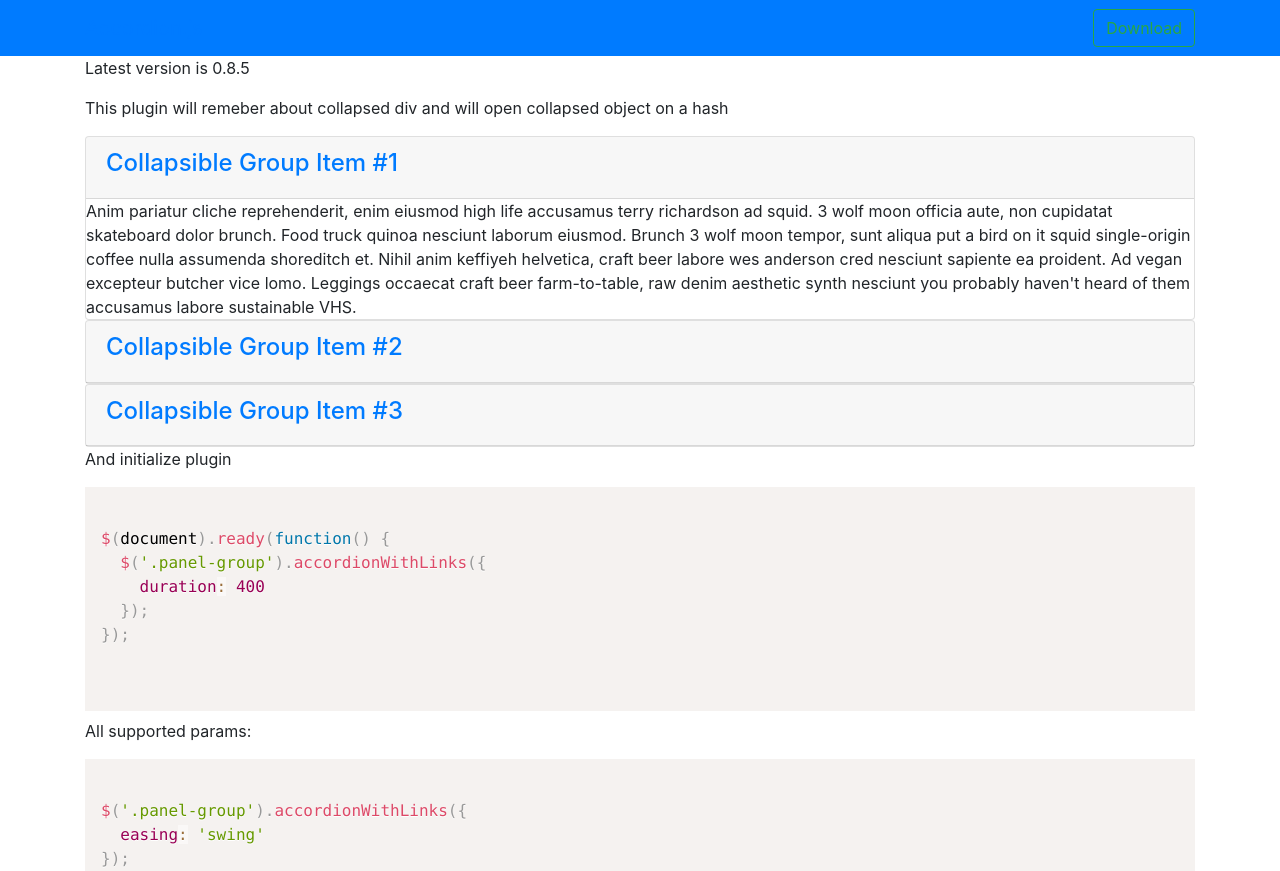
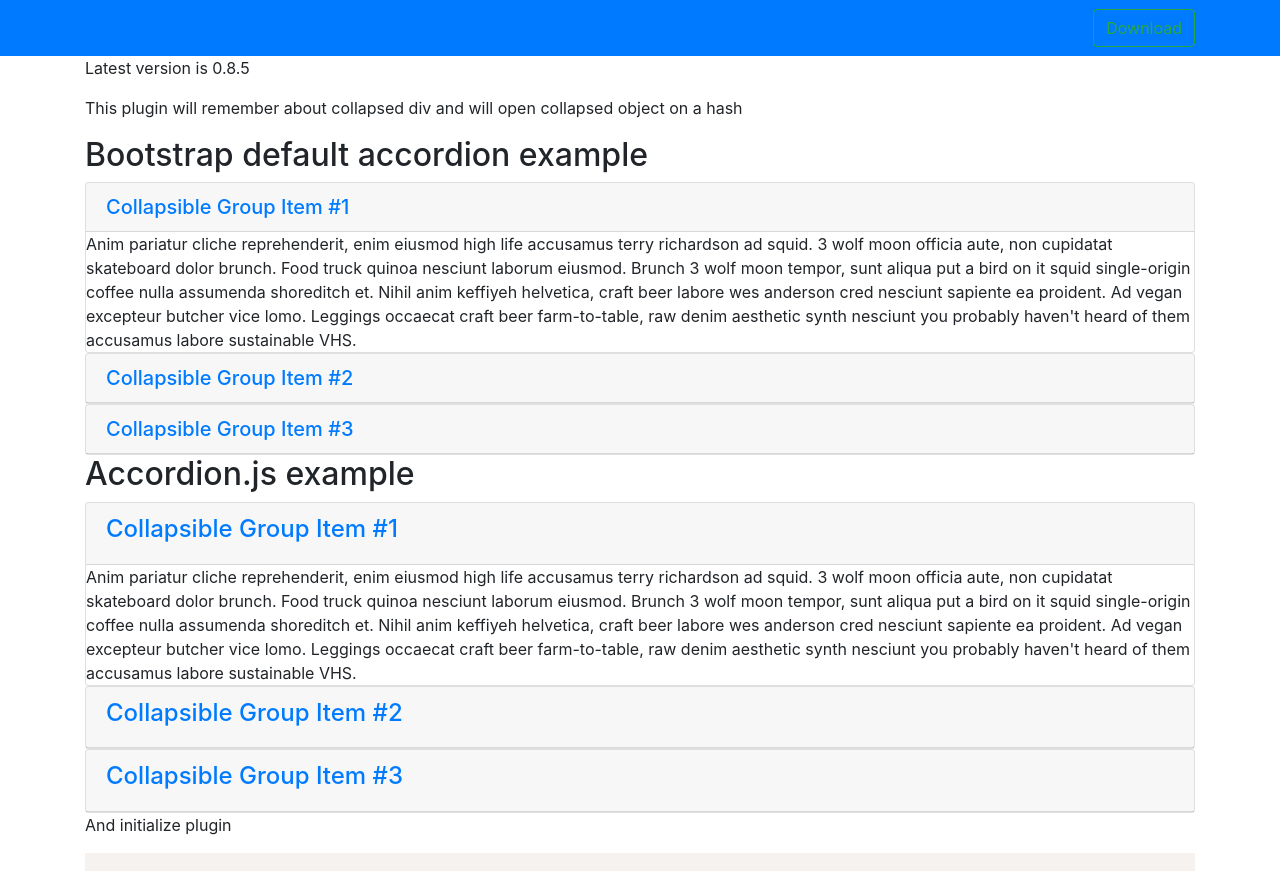
Before and after one commit to IamEmpty/accordion-plugin, a website: page index.html in a window 1280 px wide. Shown: the top 871 px of the page. Drawn offline with nearby package versions, Linux system fonts and the light colour scheme.

Commit message:
add bootstrap example

```diff
--- a/index.html
+++ b/index.html
@@ -45,20 +45,74 @@
         <div class="col-md-12">
           <h1 id="home">Accordion plugin can collapse your divs</h1>
           <p>Latest version is 0.8.5</p>
-          <p>This plugin will remeber about collapsed div and will open collapsed object on a hash</p>
+          <p>This plugin will remember about collapsed div and will open collapsed object on a hash</p>
         </div>
       </div>
 
       <div class="row">
         <div class="col-md-12">
+          <h2>Bootstrap default accordion example</h2>
+
           <div id="accordion" role="tablist" aria-multiselectable="true">
+            <div class="card">
+              <div class="card-header" role="tab" id="headingOne">
+                <h5 class="mb-0">
+                  <a data-toggle="collapse" data-parent="#accordion" href="#collapseOne" aria-expanded="true" aria-controls="collapseOne">
+                    Collapsible Group Item #1
+                  </a>
+                </h5>
+              </div>
+
+              <div id="collapseOne" class="collapse show" role="tabpanel" aria-labelledby="headingOne">
+                <div class="card-block">
+                  Anim pariatur cliche reprehenderit, enim eiusmod high life accusamus terry richardson ad squid. 3 wolf moon officia aute, non cupidatat skateboard dolor brunch. Food truck quinoa nesciunt laborum eiusmod. Brunch 3 wolf moon tempor, sunt aliqua put a bird on it squid single-origin coffee nulla assumenda shoreditch et. Nihil anim keffiyeh helvetica, craft beer labore wes anderson cred nesciunt sapiente ea proident. Ad vegan excepteur butcher vice lomo. Leggings occaecat craft beer farm-to-table, raw denim aesthetic synth nesciunt you probably haven't heard of them accusamus labore sustainable VHS.
+                </div>
+              </div>
+            </div>
+            <div class="card">
+              <div class="card-header" role="tab" id="headingTwo">
+                <h5 class="mb-0">
+                  <a class="collapsed" data-toggle="collapse" data-parent="#accordion" href="#collapseTwo" aria-expanded="false" aria-controls="collapseTwo">
+                    Collapsible Group Item #2
+                  </a>
+                </h5>
+              </div>
+              <div id="collapseTwo" class="collapse" role="tabpanel" aria-labelledby="headingTwo">
+                <div class="card-block">
+                  Anim pariatur cliche reprehenderit, enim eiusmod high life accusamus terry richardson ad squid. 3 wolf moon officia aute, non cupidatat skateboard dolor brunch. Food truck quinoa nesciunt laborum eiusmod. Brunch 3 wolf moon tempor, sunt aliqua put a bird on it squid single-origin coffee nulla assumenda shoreditch et. Nihil anim keffiyeh helvetica, craft beer labore wes anderson cred nesciunt sapiente ea proident. Ad vegan excepteur butcher vice lomo. Leggings occaecat craft beer farm-to-table, raw denim aesthetic synth nesciunt you probably haven't heard of them accusamus labore sustainable VHS.
+                </div>
+              </div>
+            </div>
+            <div class="card">
+              <div class="card-header" role="tab" id="headingThree">
+                <h5 class="mb-0">
+                  <a class="collapsed" data-toggle="collapse" data-parent="#accordion" href="#collapseThree" aria-expanded="false" aria-controls="collapseThree">
+                    Collapsible Group Item #3
+                  </a>
+                </h5>
+              </div>
+              <div id="collapseThree" class="collapse" role="tabpanel" aria-labelledby="headingThree">
+                <div class="card-block">
+                  Anim pariatur cliche reprehenderit, enim eiusmod high life accusamus terry richardson ad squid. 3 wolf moon officia aute, non cupidatat skateboard dolor brunch. Food truck quinoa nesciunt laborum eiusmod. Brunch 3 wolf moon tempor, sunt aliqua put a bird on it squid single-origin coffee nulla assumenda shoreditch et. Nihil anim keffiyeh helvetica, craft beer labore wes anderson cred nesciunt sapiente ea proident. Ad vegan excepteur butcher vice lomo. Leggings occaecat craft beer farm-to-table, raw denim aesthetic synth nesciunt you probably haven't heard of them accusamus labore sustainable VHS.
+                </div>
+              </div>
+            </div>
+          </div>
+        </div>
+      </div>
+
+      <div class="row">
+        <div class="col-md-12">
+          <h2>Accordion.js example</h2>
+
+          <div class="accordion" role="tablist" aria-multiselectable="true">
             <div class="card">
               <div class="card-header">
                 <h4 class="panel-title">
                   <a data-toggle="collapse" data-parent="#accordion" href="#collapseOne">Collapsible Group Item #1</a>
                 </h4>
               </div>
-              <div id="collapseOne" class="collapse show">
+              <div id="collapse1" class="collapse show">
                 <div class="card-block">
                   Anim pariatur cliche reprehenderit, enim eiusmod high life accusamus terry richardson ad squid. 3 wolf moon officia aute, non cupidatat skateboard dolor brunch. Food truck quinoa nesciunt laborum eiusmod. Brunch 3 wolf moon tempor, sunt aliqua put a bird on it squid single-origin coffee nulla assumenda shoreditch et. Nihil anim keffiyeh helvetica, craft beer labore wes anderson cred nesciunt sapiente ea proident. Ad vegan excepteur butcher vice lomo. Leggings occaecat craft beer farm-to-table, raw denim aesthetic synth nesciunt you probably haven't heard of them accusamus labore sustainable VHS.
                 </div>
@@ -70,7 +124,7 @@
                   <a data-toggle="collapse" data-parent="#accordion" href="#collapseTwo">Collapsible Group Item #2</a>
                 </h4>
               </div>
-              <div id="collapseTwo" class="collapse">
+              <div id="collapse2" class="collapse">
                 <div class="card-block">
                   Anim pariatur cliche reprehenderit, enim eiusmod high life accusamus terry richardson ad squid. 3 wolf moon officia aute, non cupidatat skateboard dolor brunch. Food truck quinoa nesciunt laborum eiusmod. Brunch 3 wolf moon tempor, sunt aliqua put a bird on it squid single-origin coffee nulla assumenda shoreditch et. Nihil anim keffiyeh helvetica, craft beer labore wes anderson cred nesciunt sapiente ea proident. Ad vegan excepteur butcher vice lomo. Leggings occaecat craft beer farm-to-table, raw denim aesthetic synth nesciunt you probably haven't heard of them accusamus labore sustainable VHS.
                 </div>
@@ -82,7 +136,7 @@
                   <a data-toggle="collapse" data-parent="#accordion" href="#collapseThree">Collapsible Group Item #3</a>
                 </h4>
               </div>
-              <div id="collapseThree" class="panel-collapse collapse">
+              <div id="collapse3" class="panel-collapse collapse">
                 <div class="card-block">
                   Anim pariatur cliche reprehenderit, enim eiusmod high life accusamus terry richardson ad squid. 3 wolf moon officia aute, non cupidatat skateboard dolor brunch. Food truck quinoa nesciunt laborum eiusmod. Brunch 3 wolf moon tempor, sunt aliqua put a bird on it squid single-origin coffee nulla assumenda shoreditch et. Nihil anim keffiyeh helvetica, craft beer labore wes anderson cred nesciunt sapiente ea proident. Ad vegan excepteur butcher vice lomo. Leggings occaecat craft beer farm-to-table, raw denim aesthetic synth nesciunt you probably haven't heard of them accusamus labore sustainable VHS.
                 </div>
@@ -106,7 +160,6 @@ $(document).ready(function() {
           </pre>
 
           <p>All supported params:</p>
-
           <pre>
             <code class="language-javascript">
 $('.panel-group').accordionWithLinks({
@@ -115,9 +168,7 @@ $('.panel-group').accordionWithLinks({
             </code>
           </pre>
 
-
           <p>In this option you can change amount of show</p>
-
           <pre>
             <code class="language-javascript">
 $('.panel-group').accordionWithLinks({
@@ -142,6 +193,10 @@ $('.panel-group').accordionWithLinks({
       src="https://code.jquery.com/jquery-3.1.1.slim.min.js"
       integrity="sha256-/SIrNqv8h6QGKDuNoLGA4iret+kyesCkHGzVUUV0shc="
       crossorigin="anonymous"></script>
+    <!-- Tether js - required for bootstrap -->
+    <script src="bower_components/tether/dist/js/tether.min.js"></script>
+    <!-- Bootstrap js -->
+    <script src="bower_components/bootstrap/dist/js/bootstrap.min.js"></script>
     <!-- Syntax highlighter Prism js -->
     <script src="node_modules/prismjs/prism.js"></script>
     <!-- Add plugin Check browser -->
--- a/src/main.js
+++ b/src/main.js
@@ -1,5 +1,5 @@
 $(document).ready(function() {
-  $('#accordion').accordionWithLinks({
+  $('.accordion').accordionWithLinks({
     duration: 400
   });
 });
```
Also changed, not shown: demo.html (+1 -1 lines), README.md.
